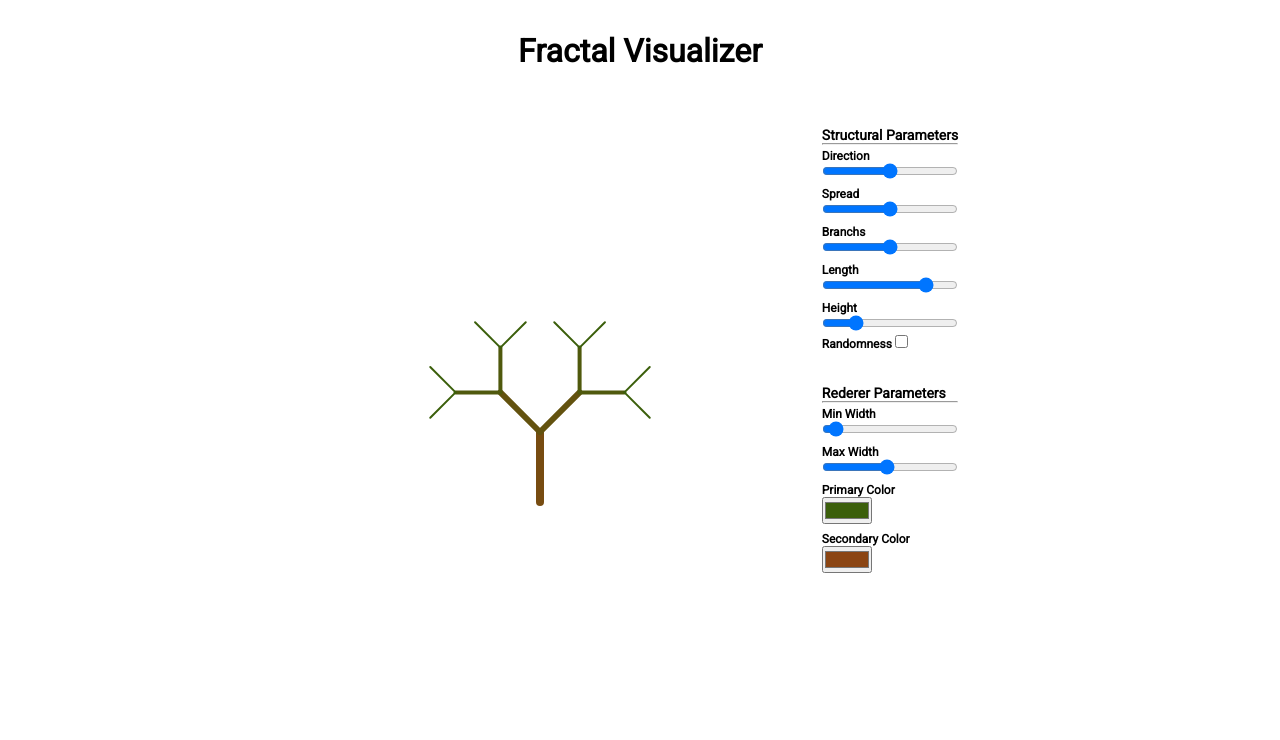
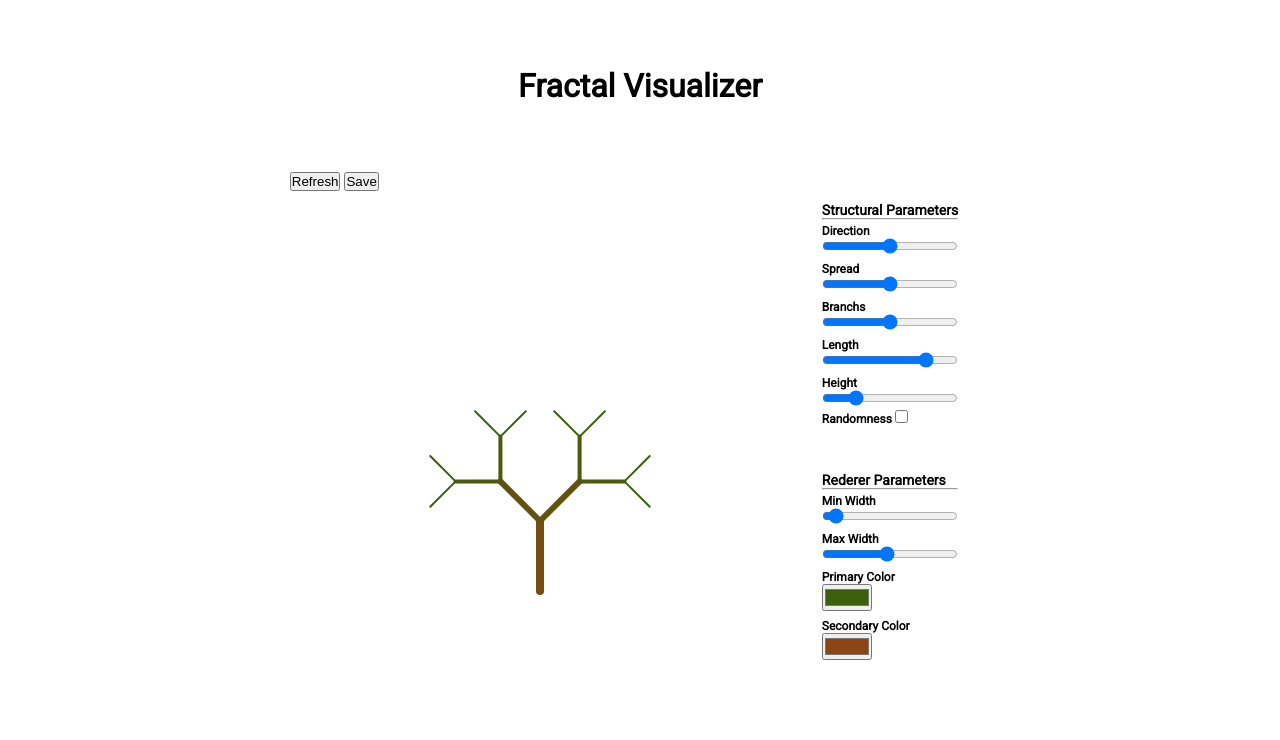
Before and after one commit to MarcosGTS/fractal-visualizer, a plain HTML site: page index.html in a window 1280 px wide. Shown: the top 740 px of the page. Drawn offline with Linux system fonts and the light colour scheme.

Commit message:
add save option

```diff
--- a/index.html
+++ b/index.html
@@ -11,7 +11,13 @@
 <body>
     <h1>Fractal Visualizer</h1>
     <main>
-        <canvas id="canvas"></canvas>
+        <div>
+            <div>
+                <button id="refresh">Refresh</button>
+                <button id="save">Save</button>
+            </div>
+            <canvas id="canvas"></canvas>
+        </div>
         <div id="parameters">
             <section>
                 <!-- Estructural Parameters -->
--- a/script.js
+++ b/script.js
@@ -132,6 +132,9 @@ function Render (context, tree) {
 
 }
 
+const save_btn = document.getElementById("save")
+const refresh_btn = document.getElementById("refresh")
+
 const direction_slider = document.getElementById("tree-direction")
 const spread_slider = document.getElementById("branches-spread")
 const height_slider = document.getElementById("height")
@@ -165,12 +168,13 @@ const stylish_inputs =[
     max_width_slider,
 ]
 
-var new_tree = undefined
+let new_tree = undefined
+
+// SETTING EVENTS
 
 for (let input of estructural_inputs) {
     input.addEventListener("input", updateTree)
 }
-
 
 for (let input of stylish_inputs) {
     input.addEventListener("input", () => {
@@ -186,6 +190,8 @@ for (let input of stylish_inputs) {
 }
 
 canvas.addEventListener("click", updateTree)
+save_btn.addEventListener("click", save_image)
+refresh_btn.addEventListener("click", updateTree)
 
 function convert_hex_to_rgb(color) {
     const r = parseInt(color.substr(1, 2), 16)
@@ -237,4 +243,16 @@ function add_variation(value, variation = 0) {
     return value * percentage
 }
 
+function save_image() {
+    const data = canvas.toDataURL("image/jpg", 1.0)
+    const link = document.createElement('a')
+
+    link.href = data
+    link.download = 'image'
+
+    document.body.appendChild(link)
+    link.click()
+    document.body.removeChild(link)
+}
+
 updateTree()
--- a/style.css
+++ b/style.css
@@ -22,7 +22,7 @@ main {
 }
 
 h1 {
-    margin: 32px 0;
+    margin: auto 0;
 }
 
 #parameters {
```
